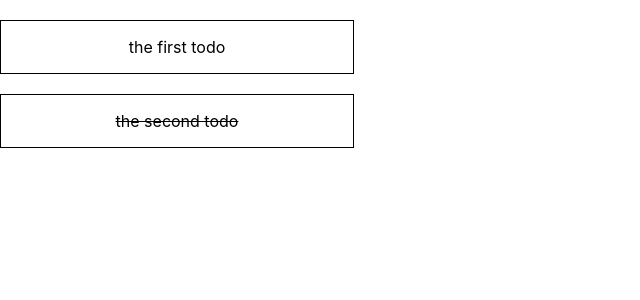
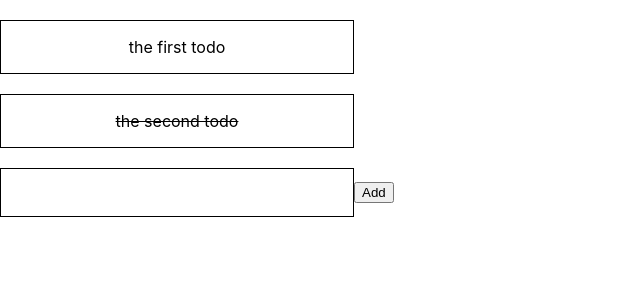
Before and after one commit to tjx01/day10_todoList, a React (Create React App) app: page / in a window 1280 px wide. Shown: the top 300 px of the page, without its empty margins (0-640 px from the left). Built offline with nearby package versions, Linux system fonts and the light colour scheme.

Commit message:
feat: add generate

```diff
--- a/src/App.js
+++ b/src/App.js
@@ -1,8 +1,8 @@
 import './App.css';
 import {useReducer} from "react";
 import {todoReducer} from "./reducer/TodoReducer";
-import {TodoGroup} from "./component/TodoGroup";
 import {TodoContext} from "./context/TodoContext";
+import {TodoList} from "./component/TodoList";
 
 export const initState = [
     {id: 1, text: "the first todo", done: false},
@@ -14,7 +14,8 @@ function App() {
     return (
         <div>
             <TodoContext.Provider value={{state, dispatch}}>
-                <TodoGroup/>
+                <TodoList>
+                </TodoList>
             </TodoContext.Provider>
         </div>
     );
--- /dev/null
+++ b/src/component/TodoGenerator.jsx
@@ -0,0 +1,31 @@
+import React, {useContext, useState} from "react";
+import {TodoContext} from "../context/TodoContext";
+
+export function TodoGenerator() {
+    const [inputValue, setInputValue] = useState("");
+    const {state, dispatch} = useContext(TodoContext)
+
+    function addItem() {
+        if (inputValue.trim() === "") {
+            alert("Input cannot be empty");
+            return;
+        }
+        dispatch({
+            type: "ADD_TODO",
+            payload: { text: inputValue }
+        });
+        setInputValue("");
+    }
+
+
+    return (
+        <div>
+            <input
+                className={"todo-item"}
+                value={inputValue}
+                onChange={e => setInputValue(e.target.value)}
+            />
+            <button onClick={addItem}>Add</button>
+        </div>
+    );
+}
--- /dev/null
+++ b/src/component/TodoList.jsx
@@ -0,0 +1,10 @@
+import {TodoGroup} from "./TodoGroup";
+import {TodoGenerator} from "./TodoGenerator";
+
+export function TodoList() {
+
+    return <div>
+        <TodoGroup/>
+        <TodoGenerator/>
+    </div>
+}
--- a/src/reducer/TodoReducer.js
+++ b/src/reducer/TodoReducer.js
@@ -15,6 +15,16 @@ export function todoReducer(state, action) {
 
                 return value
             })
+        case "ADD_TODO":
+            const nextId = state.length > 0 ? Math.max(...state.map(item => item.id)) + 1 : 1;
+            return [
+                ...state,
+                {
+                    id: nextId,
+                    text: action.payload.text,
+                    done: false
+                }
+            ];
         default:
             return state;
     }
```
